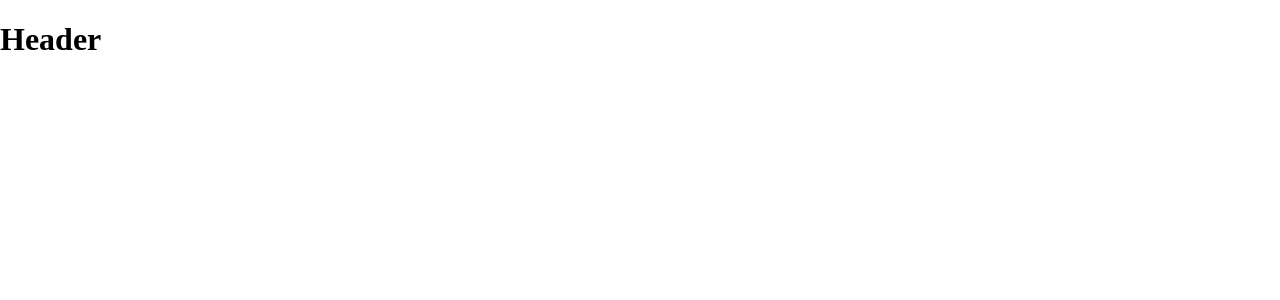
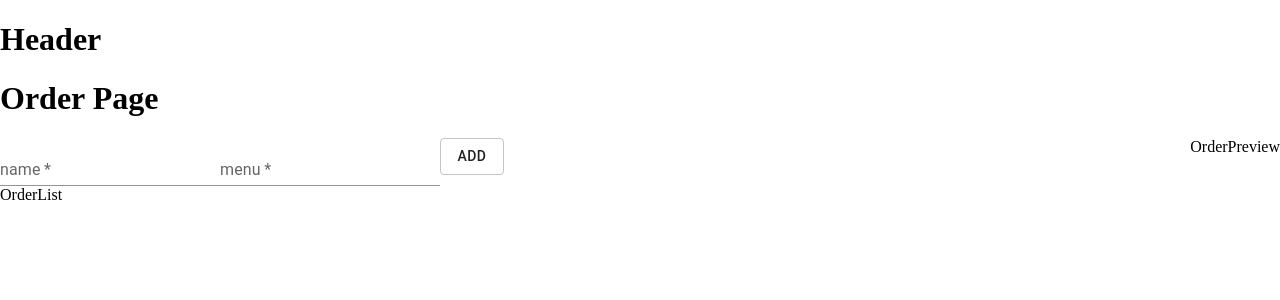
Before and after one commit to aanmeba/order-together, a React (Create React App) app: page /order in a window 1280 px wide. Before the commit this address had no page. Shown: the top 300 px of the page. Built offline with nearby package versions, Linux system fonts and the light colour scheme.

Commit message:
create order input fields

```diff
--- a/src/App.tsx
+++ b/src/App.tsx
@@ -4,6 +4,7 @@ import Header from "./components/header";
 import Home from "./pages/home";
 import Login from "./pages/login";
 // import ErrorPage from "./pages/error-page";
+import Order from "./pages/order";
 
 function App(): JSX.Element {
   return (
@@ -13,6 +14,7 @@ function App(): JSX.Element {
         <Route path="/" element={<Home />} />
         <Route path="new" element={<Login locPath="new" />} />
         <Route path="join" element={<Login locPath="join" />} />
+        <Route path="order" element={<Order />} />
         {/* <Route path="*" element={<ErrorPage />} /> */}
       </Routes>
     </>
--- a/src/atoms/add_button.tsx
+++ b/src/atoms/add_button.tsx
@@ -1,15 +1,25 @@
 import { Button } from "@material-ui/core";
+import React from "react";
 
 type AddButtonType = {
-  text: string;
+  label: string;
+  style?: string;
+  variant?: ButtonVariantType;
+  onClick: (event: React.FormEvent) => void;
 };
 
+type ButtonVariantType = "text" | "outlined" | "contained";
+
 const AddButton = (props: AddButtonType): JSX.Element => {
-  const handleClick = () => {
-    console.log("... clicked add button");
-  };
-
-  return <Button onClick={() => handleClick()}>{props?.text}</Button>;
+  return (
+    <Button
+      data-testid="add-btn"
+      variant={props?.variant ?? "outlined"}
+      onClick={(e: React.FormEvent) => props?.onClick(e)}
+    >
+      {props?.label}
+    </Button>
+  );
 };
 
 export default AddButton;
--- a/src/atoms/text_input.tsx
+++ b/src/atoms/text_input.tsx
@@ -1,9 +1,9 @@
 import { FormControl, FormHelperText, TextField } from "@mui/material";
-import { useState } from "react";
 
 export type TextInputType = {
   label: string;
   id?: string;
+  name?: string;
   required?: boolean;
   helper?: string;
   type?: string;
@@ -12,10 +12,8 @@ export type TextInputType = {
 };
 
 const TextInput = (props: TextInputType) => {
-  // const [inputValue, setInputValue] = useState<string>("");
-
   return (
-    <FormControl>
+    <>
       <TextField
         label={props.label}
         id={props.id}
@@ -25,8 +23,12 @@ const TextInput = (props: TextInputType) => {
         value={props.value}
         onChange={props.onChange}
       />
-      <FormHelperText id="helper">{props.helper}</FormHelperText>
-    </FormControl>
+      {props.helper ? (
+        <FormHelperText id="helper">{props.helper}</FormHelperText>
+      ) : (
+        <></>
+      )}
+    </>
   );
 };
 
--- a/src/components/auth_form.tsx
+++ b/src/components/auth_form.tsx
@@ -30,6 +30,7 @@ const AuthForm = () => {
     <Stack direction="column" spacing={4} width="30rem">
       <TextInput
         label="Group Name"
+        aria-label="name"
         id="name"
         helper="This group name is used for login"
         required={true}
@@ -38,6 +39,7 @@ const AuthForm = () => {
       />
       <TextInput
         label="Group Password"
+        aria-label="password"
         id="password"
         helper="This group password is used for login"
         required={true}
--- /dev/null
+++ b/src/components/order-input.tsx
@@ -0,0 +1,53 @@
+import React, { useState } from "react";
+import AddButton from "../atoms/add_button";
+import TextInput from "../atoms/text_input";
+
+export type SingleMenuType = {
+  name: string;
+  menu: string;
+};
+
+export const OrderInput = () => {
+  const initialData = { name: "", menu: "" };
+  const [menu, setMenu] = useState<SingleMenuType>(initialData);
+  const handleAdd = (e: React.FormEvent) => {
+    e.preventDefault();
+    console.log(menu, "-- add menu");
+    // call a function
+    setMenu(initialData);
+  };
+
+  const handleChange = (e: React.ChangeEvent) => {
+    const target = e.target as HTMLInputElement;
+
+    setMenu({ ...menu, [target.id]: target.value });
+  };
+
+  return (
+    <>
+      <form>
+        <TextInput
+          label="name"
+          id="name"
+          required={true}
+          onChange={handleChange}
+        />
+        <TextInput
+          label="menu"
+          id="menu"
+          required={true}
+          onChange={handleChange}
+        />
+        <AddButton label="Add" onClick={handleAdd} />
+      </form>
+    </>
+  );
+};
+
+// label: string;
+// id?: string;
+// required?: boolean;
+// helper?: string;
+// type?: string;
+// value?: string;
+// onChange?: React.ChangeEventHandler;
--- /dev/null
+++ b/src/components/order-list.tsx
@@ -0,0 +1,5 @@
+import React from "react";
+
+export const OrderList = () => {
+  return <div>OrderList</div>;
+};
--- /dev/null
+++ b/src/components/order-preview.tsx
@@ -0,0 +1,5 @@
+import React from "react";
+
+export const OrderPreview = () => {
+  return <div>OrderPreview</div>;
+};
--- /dev/null
+++ b/src/pages/order.tsx
@@ -0,0 +1,28 @@
+import { OrderInput } from "../components/order-input";
+import { OrderList } from "../components/order-list";
+import { OrderPreview } from "../components/order-preview";
+
+const Order = () => {
+  return (
+    <>
+      <div>
+        <h1>Order Page</h1>
+      </div>
+      <div
+        style={{
+          display: "flex",
+          flexDirection: "row",
+          justifyContent: "space-between",
+        }}
+      >
+        <div style={{ display: "flex", flexDirection: "column" }}>
+          <OrderInput />
+          <OrderList />
+        </div>
+        <OrderPreview />
+      </div>
+    </>
+  );
+};
+
+export default Order;
```
Also changed, not shown: src/pages/join.tsx (deleted, +0 -10 lines), src/pages/new.tsx (deleted, +0 -12 lines).
